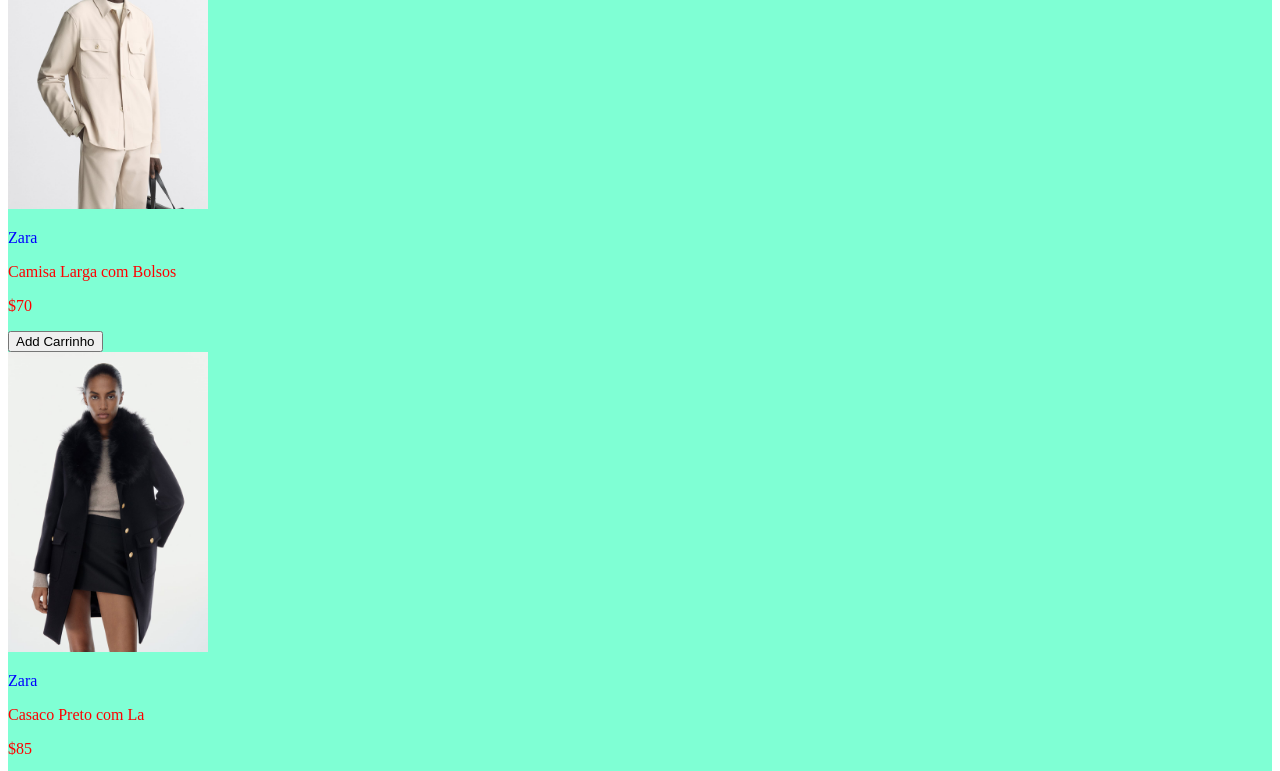
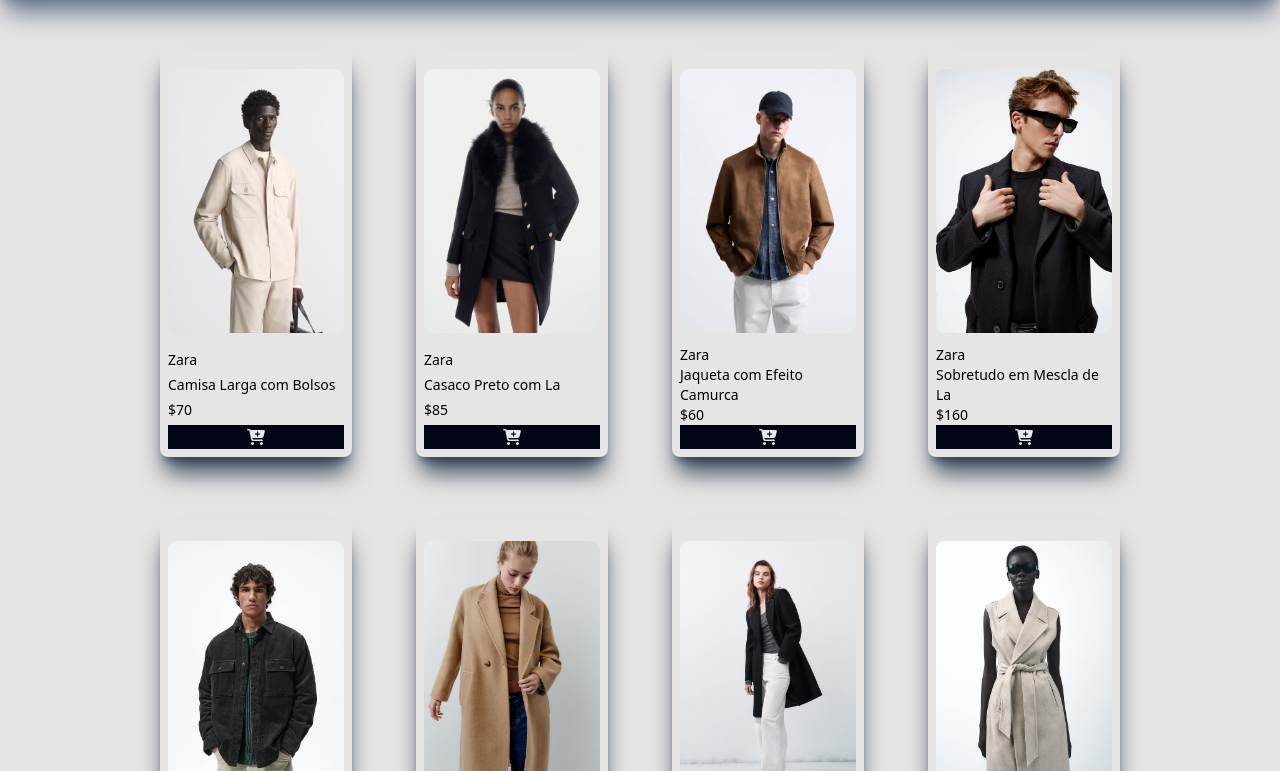
Before and after one commit to rodvladimir/e-commerce, a website built with Vite: page index.html in a window 1280 px wide. Shown: the part 99-870 px from the top of the page. Built offline with nearby package versions, Linux system fonts and the light colour scheme.

Commit message:
e-commerce_v1.1

```diff
--- a/index.html
+++ b/index.html
@@ -5,14 +5,53 @@
     <meta name="viewport" content="width=device-width, initial-scale=1.0" />
     <title>Document</title>
     <link rel="stylesheet" href="./style.css">
+    <link rel="stylesheet"
+      href="https://cdnjs.cloudflare.com/ajax/libs/font-awesome/6.4.2/css/all.min.css"
+      integrity="sha512-z3gLpd7yknf1YoNbCzqRKc4qyor8gaKU1qmn+CShxbuBusANI9QpRohGBreCFkKxLhei6S9CQXFEbbKuqLg0DA=="
+      crossorigin="anonymous"
+      referrerpolicy="no-referrer"
+    />
   </head>
-  <body>
-    <header></header>
+  <body class="bg-stone-200 flex flex-col">
+    <section
+      id="carrinho"
+      class="fixed top-0 right-[-360px] bg-slate-950 h-screen w-[360px] text-slate-200 z-50 duration-200 border-l border-slate-200 p-5 flex flex-col justify-between">
+        <div id="cabecalho-carrinho" class="flex justify-between m-4">
+          <p>Meu carrinho</p>
+          <button id="fechar-carrinho">
+            <i class="fa-solid fa-circle-xmark"></i>
+          </button>
+        </div>
+      <section id="produtos-carrinho">
+
+
+
+
+      </section>
+        <p id="preco-total">$200</p>
+        <button class="bg-slate-200 text-slate-900 p-1">Finalizar Compra</button>
+    </section>
+    <header class="flex text-xl bg-slate-950 shadow-xl shadow-slate-500 px-8 py-4 justify-between sticky top-0 z-10">
+      <img
+        class='h-16'
+        src="./assets/logo/LogoTamoio.jpg"
+        alt="Logo Loja Tamoio"
+      />
+      <div class="text-slate-200 flex gap-2 items-end mx-2">
+        <button id="abrir-carrinho" class="mx-2">
+          <i class="fa-solid fa-cart-shopping"></i>
+        </button>
+        <button class="mr-2">
+          <i class="fa-regular fa-user"></i>
+        </button>
+      </div>
+
+    </header>
     <main>
-      <section id="container-produto">
+      <section id="container-produto" class="flex flex-wrap p-10 justify-center gap-10">
 
       </section>
     </main>
-    <script src="./main.js"></script>
+    <script type="module" src="./main.js"></script>
   </body>
 </html>
--- a/main.js
+++ b/main.js
@@ -1,97 +1,6 @@
-// const nomeProduto = "Casaco Branco";
-// const marca = "Zara";
-// const preco = 70;
-// const nomeArquivoImagem = 'product-1.jpg';
-
-const catalogo = [
-    {
-        id: 1,
-        marca: "Zara",
-        nome: "Camisa Larga com Bolsos",
-        preco: 70,
-        imagem: "product-1.jpg",
-        feminino: false,
-    },
-
-    {
-        id: 2,
-        marca: "Zara",
-        nome: "Casaco Preto com La",
-        preco: 85,
-        imagem: "product-2.jpg",
-        feminino: true,
-    },
-
-    {
-        id: 3,
-        marca: "Zara",
-        nome: "Jaqueta com Efeito Camurca",
-        preco: 60,
-        imagem: "product-3.jpg",
-        feminino: false,
-    },
-
-    {
-        id: 4,
-        marca: "Zara",
-        nome: "Sobretudo em Mescla de La",
-        preco: 160,
-        imagem: "product-4.jpg",
-        feminino: false,
-    },
-
-    {
-        id: 5,
-        marca: "Zara",
-        nome: "Camisa Larga Acolchoada de Veludo Cotele",
-        preco: 110,
-        imagem: "product-5.jpg",
-        feminino: false,
-    },
-
-    {
-        id: 6,
-        marca: "Zara",
-        nome: "Casaco de La com Botoes",
-        preco: 170,
-        imagem: "product-6.jpg",
-        feminino: true,
-    },
-
-    {
-        id: 7,
-        marca: "Zara",
-        nome: "Casaco com Botoes",
-        preco: 75,
-        imagem: "product-7.jpg",
-        feminino: true,
-    },
-
-    {
-        id: 8,
-        marca: "Zara",
-        nome: "Colete Comprido com cinto",
-        preco: 88,
-        imagem: "product-8.jpg",
-        feminino: true,
-    },
-];
+import { renderizarCatalogo } from "./src/cartaoProduto";
+import { inicializarCarrinho } from "./src/menuCarrinho";
 
 
-for (const produtoCatalogo of catalogo){
-    const cartaoProduto = `<div id="card-produto-1">
-<img
-    src="./assets/img/${produtoCatalogo.imagem}"
-    alt="Produto 1"
-    style="height: 300px"
-/>
-<p class='marca'>${produtoCatalogo.marca}</p>
-<p>${produtoCatalogo.nome}</p>
-<p>$${produtoCatalogo.preco}</p>
-<button>Add Carrinho</button>
-</div>`;
-
-document.getElementById("container-produto").innerHTML += cartaoProduto;
-
-
-}
+renderizarCatalogo();
+inicializarCarrinho();
--- a/package.json
+++ b/package.json
@@ -9,6 +9,9 @@
     "preview": "vite preview"
   },
   "devDependencies": {
+    "autoprefixer": "^10.4.15",
+    "postcss": "^8.4.29",
+    "tailwindcss": "^3.3.3",
     "vite": "^4.4.5"
   }
 }
--- /dev/null
+++ b/postcss.config.js
@@ -0,0 +1,6 @@
+export default {
+    plugins: {
+      tailwindcss: {},
+      autoprefixer: {},
+    },
+  };
--- /dev/null
+++ b/src/cartaoProduto.js
@@ -0,0 +1,28 @@
+import { adicionarAoCarrinho } from "./menuCarrinho";
+import { catalogo } from "./utilidades";
+
+export function renderizarCatalogo() {
+    for (const produtoCatalogo of catalogo){
+        const cartaoProduto = `<div class="border-solid  w-48 m-3 flex flex-col p-2 justify-between shadow-xl shadow-slate-700 rounded-lg group" id="card-produto-${produtoCatalogo.id}">
+    <img
+        src="./assets/img/${produtoCatalogo.imagem}"
+        alt="Produto 1"
+        class="group-hover:scale-110 duration-300 my-3 rounded-lg"
+    />
+    <p class='text-sm'>${produtoCatalogo.marca}</p>
+    <p class='text-sm'>${produtoCatalogo.nome}</p>
+    <p class='text-sm'>$${produtoCatalogo.preco}</p>
+    <button id="adicionar-${produtoCatalogo.id}" class="bg-slate-950 hover:bg-slate-700 text-slate-200">
+        <i class="fa-solid fa-cart-plus"></i>
+    </button>
+    </div>`;
+
+        document.getElementById("container-produto").innerHTML += cartaoProduto;
+
+    }
+
+    for(const produtoCatalogo of catalogo) {
+        document.getElementById(`adicionar-${produtoCatalogo.id}`)
+        .addEventListener('click', () => adicionarAoCarrinho(produtoCatalogo.id));
+    }
+}
--- /dev/null
+++ b/src/menuCarrinho.js
@@ -0,0 +1,43 @@
+import { catalogo } from "./utilidades";
+
+function abrirCarrinho() {
+    document.getElementById("carrinho").classList.add('right-[0px]');
+    document.getElementById("carrinho").classList.remove('right-[-360px]');
+}
+
+function fecharCarrinho() {
+    document.getElementById("carrinho").classList.remove('right-[0px]');
+    document.getElementById("carrinho").classList.add('right-[-360px]');
+}
+
+ export function inicializarCarrinho() {
+    const botaoFecharCarrinho = document.getElementById('fechar-carrinho');
+    const botaoAbrirCarrinho = document.getElementById('abrir-carrinho');
+
+    botaoFecharCarrinho.addEventListener('click', fecharCarrinho);
+    botaoAbrirCarrinho.addEventListener('click', abrirCarrinho);
+}
+
+export function adicionarAoCarrinho(idProduto) {
+    const produto = catalogo.find(p => p.id === idProduto);
+    const containerProdutosCarrinho = document.getElementById('produtos-carrinho');
+    const cartaoProdutoCarrinho = `<article class="flex bg-slate-100 rounded-lg p-1 relative">
+    <button id="fechar-carrinho" class="absolute top-0 right-2">
+      <i
+        class="fa-solid fa-circle-xmark text-slate-500 hover:text-slate-800">
+      </i>
+    </button>
+    <img
+      src="./assets/img/${produto.imagem}"
+      alt="Carrinho: ${produto.nome}"
+      class="h-24"
+    />
+    <div class="py-4">
+      <p class="text-slate-900 text-sm">${produto.nome}</p>
+      <p class="text-slate-400 text-xs">Tamanho: M</p>
+      <p class="text-green-700 text-lg">$${produto.preco}</p>
+    </div>
+  </article>`;
+
+  containerProdutosCarrinho.innerHTML += cartaoProdutoCarrinho;
+}
--- /dev/null
+++ b/src/utilidades.js
@@ -0,0 +1,217 @@
+export const catalogo = [
+    {
+        id: 1,
+        marca: "Zara",
+        nome: "Camisa Larga com Bolsos",
+        preco: 70,
+        imagem: "product-1.jpg",
+        feminino: false,
+    },
+
+    {
+        id: 2,
+        marca: "Zara",
+        nome: "Casaco Preto com La",
+        preco: 85,
+        imagem: "product-2.jpg",
+        feminino: true,
+    },
+
+    {
+        id: 3,
+        marca: "Zara",
+        nome: "Jaqueta com Efeito Camurca",
+        preco: 60,
+        imagem: "product-3.jpg",
+        feminino: false,
+    },
+
+    {
+        id: 4,
+        marca: "Zara",
+        nome: "Sobretudo em Mescla de La",
+        preco: 160,
+        imagem: "product-4.jpg",
+        feminino: false,
+    },
+
+    {
+        id: 5,
+        marca: "Zara",
+        nome: "Camisa Larga Acolchoada de Veludo Cotele",
+        preco: 110,
+        imagem: "product-5.jpg",
+        feminino: false,
+    },
+
+    {
+        id: 6,
+        marca: "Zara",
+        nome: "Casaco de La com Botoes",
+        preco: 170,
+        imagem: "product-6.jpg",
+        feminino: true,
+    },
+
+    {
+        id: 7,
+        marca: "Zara",
+        nome: "Casaco com Botoes",
+        preco: 75,
+        imagem: "product-7.jpg",
+        feminino: true,
+    },
+
+    {
+        id: 8,
+        marca: "Zara",
+        nome: "Colete Comprido com cinto",
+        preco: 88,
+        imagem: "product-8.jpg",
+        feminino: true,
+    },
+
+    {
+        id: 9,
+        marca: "Zara",
+        nome: "Camisa Larga com Bolsos",
+        preco: 70,
+        imagem: "product-1.jpg",
+        feminino: false,
+    },
+
+    {
+        id: 10,
+        marca: "Zara",
+        nome: "Casaco Preto com La",
+        preco: 85,
+        imagem: "product-2.jpg",
+        feminino: true,
+    },
+
+    {
+        id: 11,
+        marca: "Zara",
+        nome: "Jaqueta com Efeito Camurca",
+        preco: 60,
+        imagem: "product-3.jpg",
+        feminino: false,
+    },
+
+    {
+        id: 12,
+        marca: "Zara",
+        nome: "Sobretudo em Mescla de La",
+        preco: 160,
+        imagem: "product-4.jpg",
+        feminino: false,
+    },
+
+    {
+        id: 13,
+        marca: "Zara",
+        nome: "Camisa Larga Acolchoada de Veludo Cotele",
+        preco: 110,
+        imagem: "product-5.jpg",
+        feminino: false,
+    },
+
+    {
+        id: 14,
+        marca: "Zara",
+        nome: "Casaco de La com Botoes",
+        preco: 170,
+        imagem: "product-6.jpg",
+        feminino: true,
+    },
+
+    {
+        id: 15,
+        marca: "Zara",
+        nome: "Casaco com Botoes",
+        preco: 75,
+        imagem: "product-7.jpg",
+        feminino: true,
+    },
+
+    {
+        id: 16,
+        marca: "Zara",
+        nome: "Colete Comprido com cinto",
+        preco: 88,
+        imagem: "product-8.jpg",
+        feminino: true,
+    },
+
+    {
+        id: 17,
+        marca: "Zara",
+        nome: "Camisa Larga com Bolsos",
+        preco: 70,
+        imagem: "product-1.jpg",
+        feminino: false,
+    },
+
+    {
+        id: 18,
+        marca: "Zara",
+        nome: "Casaco Preto com La",
+        preco: 85,
+        imagem: "product-2.jpg",
+        feminino: true,
+    },
+
+    {
+        id: 19,
+        marca: "Zara",
+        nome: "Jaqueta com Efeito Camurca",
+        preco: 60,
+        imagem: "product-3.jpg",
+        feminino: false,
+    },
+
+    {
+        id: 20,
+        marca: "Zara",
+        nome: "Sobretudo em Mescla de La",
+        preco: 160,
+        imagem: "product-4.jpg",
+        feminino: false,
+    },
+
+    {
+        id: 21,
+        marca: "Zara",
+        nome: "Camisa Larga Acolchoada de Veludo Cotele",
+        preco: 110,
+        imagem: "product-5.jpg",
+        feminino: false,
+    },
+
+    {
+        id: 22,
+        marca: "Zara",
+        nome: "Casaco de La com Botoes",
+        preco: 170,
+        imagem: "product-6.jpg",
+        feminino: true,
+    },
+
+    {
+        id: 23,
+        marca: "Zara",
+        nome: "Casaco com Botoes",
+        preco: 75,
+        imagem: "product-7.jpg",
+        feminino: true,
+    },
+
+    {
+        id: 24,
+        marca: "Zara",
+        nome: "Colete Comprido com cinto",
+        preco: 88,
+        imagem: "product-8.jpg",
+        feminino: true,
+    },
+];
--- a/style.css
+++ b/style.css
@@ -1,11 +1,3 @@
-p {
-    color:red;
-}
-
-#container-produto {
-    background-color: aquamarine;
-}
-
-.marca {
-    color: blue;
-}
+@tailwind base;
+@tailwind components;
+@tailwind utilities;
--- /dev/null
+++ b/tailwind.config.js
@@ -0,0 +1,8 @@
+/** @type {import('tailwindcss').Config} */
+export default {
+  content: ["./**/*.{html,js}", "./*.{html,js}"],
+  theme: {
+    extend: {},
+  },
+  plugins: [],
+}
```
Also changed, not shown: assets/logo/LogoTamoio.jpg (added), assets/logo/hashtag.svg (deleted), 1 other file.
